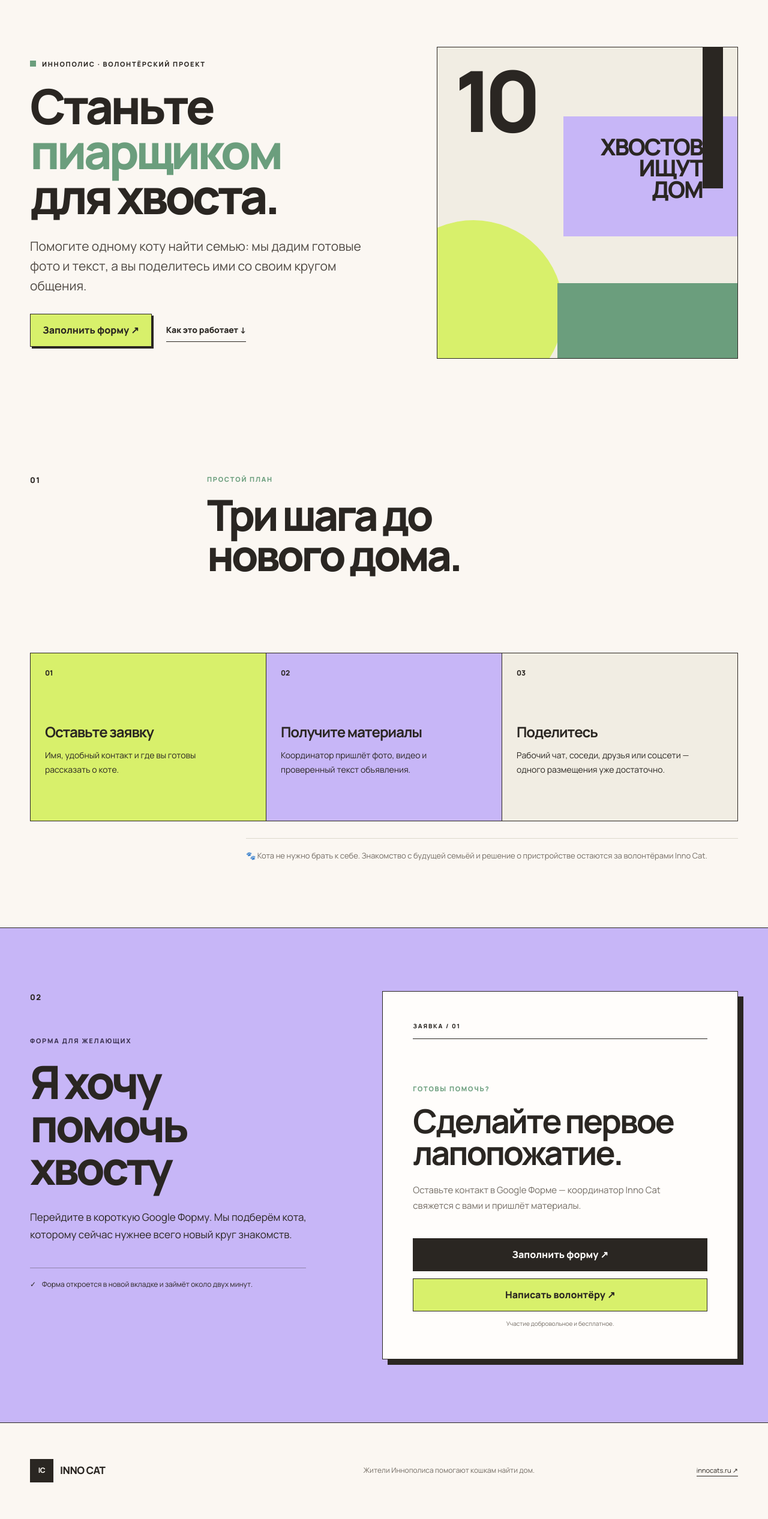
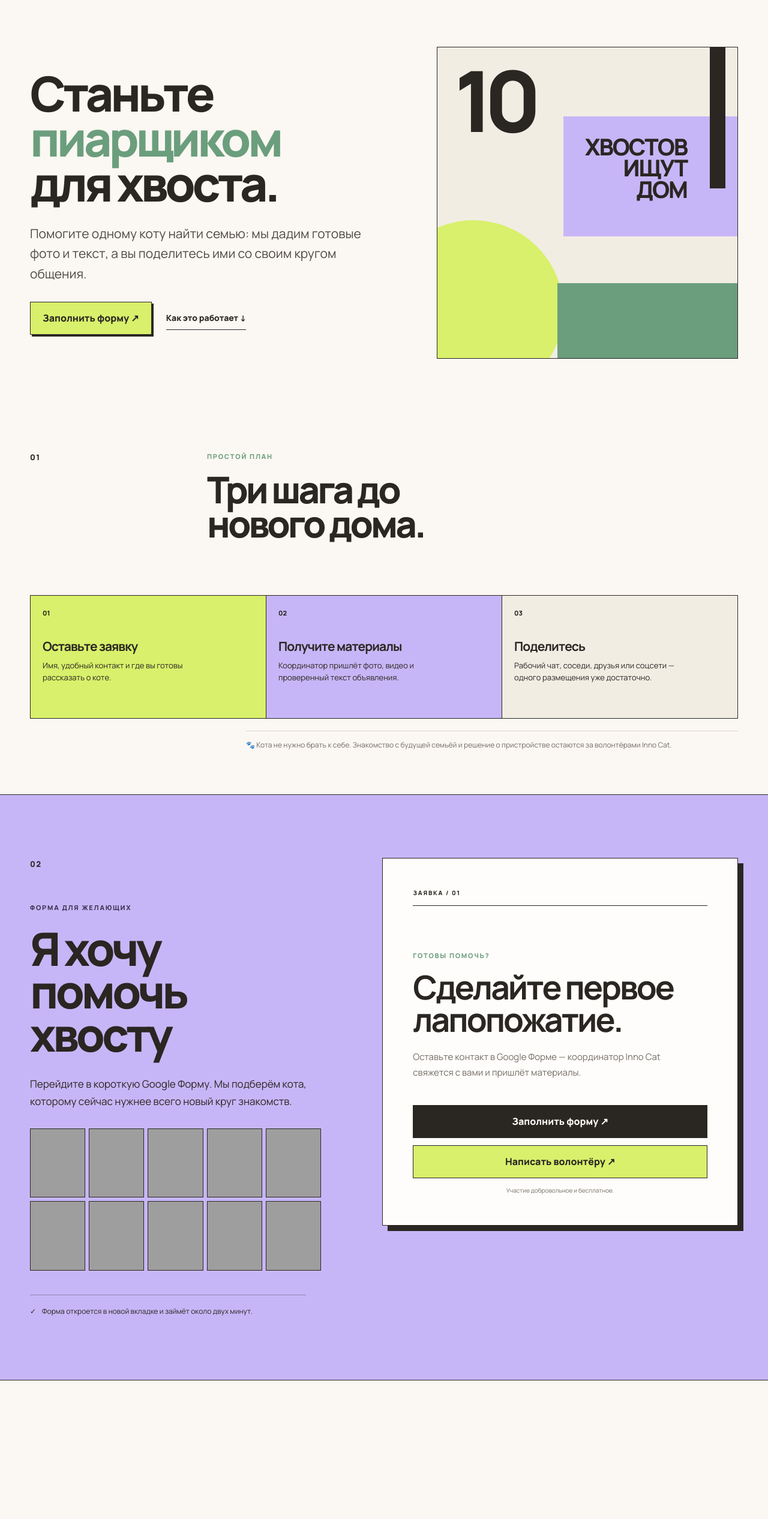
Before and after one commit to VespaAsya/inno-cat-portal, a plain HTML site: page index.html in a window 1280 px wide. Shown: the whole page at 60% size. After the commit the page ends 2301 px from the top, so only its background shows below. Drawn offline with Linux system fonts and the light colour scheme; grey boxes are pictures that could not be loaded.

Commit message:
Add compact cat gallery and simplify landing

```diff
--- a/index.html
+++ b/index.html
@@ -9,7 +9,7 @@
     <meta property="og:description" content="Станьте их пиарщиком: фото и текст — с нас, новые круги общения — с вас.">
     <meta property="og:type" content="website">
     <meta property="og:locale" content="ru_RU">
-    <meta property="og:url" content="https://inno-cat-lapopozhatiya.equal-thyme-1687.chatgpt.site/">
+    <meta property="og:url" content="https://pr.innocats.ru/">
     <title>Станьте пиарщиком для хвоста · Inno Cat</title>
     <link rel="preconnect" href="https://fonts.googleapis.com">
     <link rel="preconnect" href="https://fonts.gstatic.com" crossorigin>
@@ -20,7 +20,6 @@
     <main id="top">
       <section class="hero page-shell">
         <div class="hero-copy">
-          <p class="kicker"><span></span> ИННОПОЛИС · ВОЛОНТЁРСКИЙ ПРОЕКТ</p>
           <h1>Станьте<br><em>пиарщиком</em><br>для хвоста.</h1>
           <p class="hero-lead">Помогите одному коту найти семью: мы дадим готовые фото и текст, а вы поделитесь ими со своим кругом общения.</p>
           <div class="hero-actions">
@@ -74,6 +73,18 @@
             <p class="kicker">ФОРМА ДЛЯ ЖЕЛАЮЩИХ</p>
             <h2>Я хочу<br>помочь хвосту</h2>
             <p>Перейдите в короткую Google Форму. Мы подберём кота, которому сейчас нужнее всего новый круг знакомств.</p>
+            <div class="cat-photo-grid" aria-label="Фотографии котов">
+              <img src="https://images.unsplash.com/photo-1518791841217-8f162f1e1131?auto=format&fit=crop&w=640&q=82" alt="Кот 1" loading="lazy" referrerpolicy="no-referrer">
+              <img src="https://images.unsplash.com/photo-1495360010541-f48722b34f7d?auto=format&fit=crop&w=640&q=82" alt="Кот 2" loading="lazy" referrerpolicy="no-referrer">
+              <img src="https://images.unsplash.com/photo-1533738363-b7f9aef128ce?auto=format&fit=crop&w=640&q=82" alt="Кот 3" loading="lazy" referrerpolicy="no-referrer">
+              <img src="https://images.unsplash.com/photo-1529778873920-4da4926a72c2?auto=format&fit=crop&w=640&q=82" alt="Кот 4" loading="lazy" referrerpolicy="no-referrer">
+              <img src="https://images.unsplash.com/photo-1543852786-1cf6624b9987?auto=format&fit=crop&w=640&q=82" alt="Кот 5" loading="lazy" referrerpolicy="no-referrer">
+              <img src="https://images.unsplash.com/photo-1592194996308-7b43878e84a6?auto=format&fit=crop&w=640&q=82" alt="Кот 6" loading="lazy" referrerpolicy="no-referrer">
+              <img src="https://images.unsplash.com/photo-1573865526739-10659fec78a5?auto=format&fit=crop&w=640&q=82" alt="Кот 7" loading="lazy" referrerpolicy="no-referrer">
+              <img src="https://images.unsplash.com/photo-1494256997604-768d1f608cac?auto=format&fit=crop&w=640&q=82" alt="Кот 8" loading="lazy" referrerpolicy="no-referrer">
+              <img src="https://images.unsplash.com/photo-1511044568932-338cba0ad803?auto=format&fit=crop&w=640&q=82" alt="Кот 9" loading="lazy" referrerpolicy="no-referrer">
+              <img src="https://images.unsplash.com/photo-1533743983669-94fa5c4338ec?auto=format&fit=crop&w=640&q=82" alt="Кот 10" loading="lazy" referrerpolicy="no-referrer">
+            </div>
             <div class="privacy-note"><span>✓</span><p>Форма откроется в новой вкладке и займёт около двух минут.</p></div>
           </div>
 
@@ -92,10 +103,5 @@
       </section>
     </main>
 
-    <footer class="site-footer page-shell">
-      <div class="brand"><span class="brand-mark" aria-hidden="true">IC</span><span>INNO CAT</span></div>
-      <p>Жители Иннополиса помогают кошкам найти дом.</p>
-      <a href="https://innocats.ru/" target="_blank" rel="noopener noreferrer">innocats.ru ↗</a>
-    </footer>
   </body>
 </html>
--- a/styles.css
+++ b/styles.css
@@ -39,24 +39,24 @@ p, h1, h2, h3 { margin-top: 0; }
 .shape.circle { width: 300px; height: 300px; left: -90px; bottom: -70px; border-radius: 50%; background: var(--lime); }
 .shape.lavender { width: 58%; height: 200px; right: 0; top: 115px; background: var(--lavender); }
 .shape.sage { width: 60%; height: 125px; right: 0; bottom: 0; background: var(--sage); }
-.shape.black { width: 34px; height: 235px; right: 24px; top: 0; background: var(--ink); }
+.shape.black { width: 26px; height: 235px; right: 20px; top: 0; background: var(--ink); }
 .poster-number { position: absolute; z-index: 2; left: 28px; top: 24px; font-size: clamp(116px, 11vw, 160px); line-height: .9; letter-spacing: -.1em; font-weight: 800; }
-.poster-label { position: absolute; z-index: 3; right: 58px; top: 148px; width: 230px; text-align: right; font-size: clamp(26px, 3vw, 42px); line-height: .92; letter-spacing: -.055em; font-weight: 800; }
+.poster-label { position: absolute; z-index: 3; right: 84px; top: 148px; width: 220px; text-align: right; font-size: clamp(26px, 3vw, 42px); line-height: .92; letter-spacing: -.055em; font-weight: 800; }
 
-.how { padding-block: 110px; }
-.section-heading { display: grid; grid-template-columns: 1fr 3fr; align-items: start; margin-bottom: 70px; }
+.how { padding-block: 72px; }
+.section-heading { display: grid; grid-template-columns: 1fr 3fr; align-items: start; margin-bottom: 40px; }
 .section-number { margin: 0; font-size: 13px; font-weight: 800; letter-spacing: .12em; }
 .section-heading .kicker { margin-bottom: 18px; color: var(--sage); }
-.section-heading h2 { font-size: clamp(48px, 5.6vw, 76px); }
+.section-heading h2 { font-size: clamp(44px, 4.8vw, 64px); }
 .steps { display: grid; grid-template-columns: repeat(3, 1fr); border-top: 1px solid var(--ink); border-left: 1px solid var(--ink); }
-.steps article { min-height: 280px; padding: 24px; border-right: 1px solid var(--ink); border-bottom: 1px solid var(--ink); }
+.steps article { min-height: 205px; padding: 20px; border-right: 1px solid var(--ink); border-bottom: 1px solid var(--ink); }
 .steps article:nth-child(1) { background: var(--lime); }
 .steps article:nth-child(2) { background: var(--lavender); }
 .steps article:nth-child(3) { background: var(--cream-deep); }
-.steps article > span { display: block; margin-bottom: 76px; font-size: 12px; font-weight: 800; }
-.steps h3 { margin-bottom: 14px; font-size: 24px; letter-spacing: -.045em; line-height: 1.08; }
-.steps p { margin: 0; max-width: 290px; font-size: 14px; line-height: 1.7; }
-.calm-note { max-width: 820px; margin: 28px 0 0 auto; padding-top: 18px; border-top: 1px solid var(--line); color: var(--muted); font-size: 13px; }
+.steps article > span { display: block; margin-bottom: 36px; font-size: 11px; font-weight: 800; }
+.steps h3 { margin-bottom: 10px; font-size: 21px; letter-spacing: -.045em; line-height: 1.08; }
+.steps p { margin: 0; max-width: 290px; font-size: 13px; line-height: 1.55; }
+.calm-note { max-width: 820px; margin: 20px 0 0 auto; padding-top: 14px; border-top: 1px solid var(--line); color: var(--muted); font-size: 12px; }
 
 .signup { padding-block: 105px; background: var(--lavender); border-top: 1px solid var(--ink); border-bottom: 1px solid var(--ink); }
 .signup-grid { display: grid; grid-template-columns: .9fr 1.1fr; gap: clamp(44px, 8vw, 110px); align-items: start; }
@@ -64,6 +64,8 @@ p, h1, h2, h3 { margin-top: 0; }
 .signup-copy .kicker { color: #3d3454; }
 .signup h2 { margin-bottom: 34px; font-size: clamp(54px, 6vw, 82px); }
 .signup-copy > p:not(.kicker):not(.section-number) { max-width: 470px; font-size: 17px; line-height: 1.7; }
+.cat-photo-grid { margin-top: 30px; display: grid; grid-template-columns: repeat(5, 1fr); gap: 6px; }
+.cat-photo-grid img { width: 100%; aspect-ratio: 4 / 5; display: block; border: 1px solid var(--ink); object-fit: cover; }
 .privacy-note { max-width: 460px; margin-top: 40px; padding-top: 18px; display: flex; gap: 10px; border-top: 1px solid rgba(42, 38, 34, .35); font-size: 12px; }
 .privacy-note p { margin: 0; }
 .contact-card { min-height: 560px; padding: clamp(28px, 4vw, 50px); display: flex; flex-direction: column; border: 1px solid var(--ink); background: var(--white); box-shadow: 9px 9px 0 var(--ink); }
@@ -76,10 +78,6 @@ p, h1, h2, h3 { margin-top: 0; }
 .volunteer { width: 100%; background: var(--lime); }
 .form-footnote { margin: 13px 0 0; text-align: center; color: var(--muted); font-size: 10px; }
 
-.site-footer { min-height: 160px; display: grid; grid-template-columns: 1fr 1fr auto; align-items: center; gap: 30px; }
-.site-footer p { margin: 0; color: var(--muted); font-size: 12px; }
-.site-footer > a { font-size: 11px; border-bottom: 1px solid var(--ink); }
-
 @media (max-width: 940px) {
   .hero { min-height: auto; grid-template-columns: 1fr; padding-top: 52px; }
   .hero-copy { max-width: 720px; }
@@ -87,7 +85,7 @@ p, h1, h2, h3 { margin-top: 0; }
   .signup-grid { grid-template-columns: 1fr; }
   .signup-copy { display: grid; grid-template-columns: 1fr 2fr; gap: 0 30px; }
   .signup-copy .section-number { grid-row: 1 / 5; }
-  .signup-copy .kicker, .signup-copy h2, .signup-copy > p:not(.section-number), .privacy-note { grid-column: 2; }
+  .signup-copy .kicker, .signup-copy h2, .signup-copy > p:not(.section-number), .cat-photo-grid, .privacy-note { grid-column: 2; }
 }
 
 @media (max-width: 700px) {
@@ -98,27 +96,26 @@ p, h1, h2, h3 { margin-top: 0; }
   .hero-actions { align-items: stretch; flex-direction: column; gap: 14px; }
   .bauhaus-poster { min-height: 390px; }
   .poster-number { left: 18px; font-size: 125px; }
-  .poster-label { right: 36px; top: 118px; width: 170px; font-size: 30px; }
+  .poster-label { right: 56px; top: 118px; width: 160px; font-size: 29px; }
   .shape.circle { width: 260px; height: 260px; left: -85px; }
   .shape.lavender { width: 62%; top: 88px; height: 170px; }
   .shape.sage { height: 105px; }
-  .shape.black { width: 24px; height: 205px; right: 16px; }
-  .how { padding-block: 76px; }
-  .section-heading { grid-template-columns: 44px 1fr; margin-bottom: 46px; }
-  .section-heading h2 { font-size: 52px; }
+  .shape.black { width: 18px; height: 205px; right: 12px; }
+  .how { padding-block: 54px; }
+  .section-heading { grid-template-columns: 38px 1fr; margin-bottom: 30px; }
+  .section-heading h2 { font-size: 44px; }
   .steps { grid-template-columns: 1fr; }
-  .steps article { min-height: 220px; }
-  .steps article > span { margin-bottom: 44px; }
+  .steps article { min-height: 150px; }
+  .steps article > span { margin-bottom: 18px; }
   .signup { padding-block: 70px; }
   .signup-copy { display: block; }
   .signup-copy .section-number { margin-bottom: 44px; }
-  .signup-copy .kicker, .signup-copy h2, .signup-copy > p:not(.section-number), .privacy-note { grid-column: auto; }
+  .signup-copy .kicker, .signup-copy h2, .signup-copy > p:not(.section-number), .cat-photo-grid, .privacy-note { grid-column: auto; }
   .signup h2 { font-size: 55px; }
+  .cat-photo-grid { margin-top: 24px; gap: 4px; }
   .contact-card { min-height: 520px; padding: 26px 20px; box-shadow: 5px 5px 0 var(--ink); }
   .form-index { margin-bottom: 52px; }
   .contact-card h3 { font-size: 42px; }
-  .site-footer { grid-template-columns: 1fr auto; gap: 18px; padding-block: 32px; }
-  .site-footer p { grid-column: 1 / -1; grid-row: 2; }
 }
 
 @media (prefers-reduced-motion: reduce) {
```
